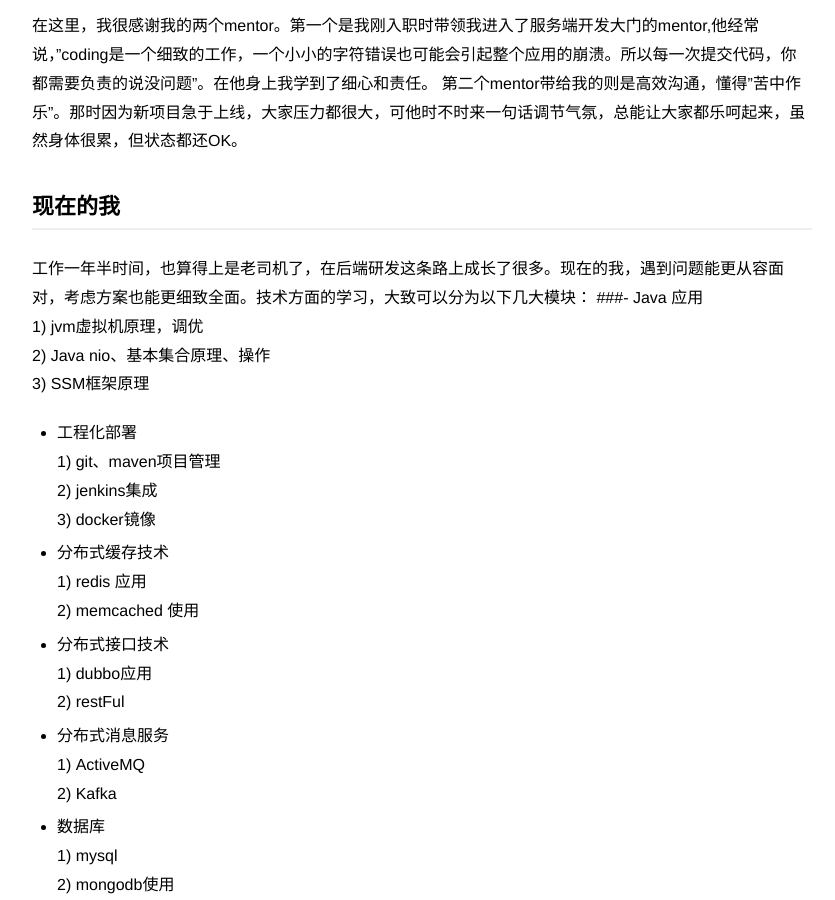
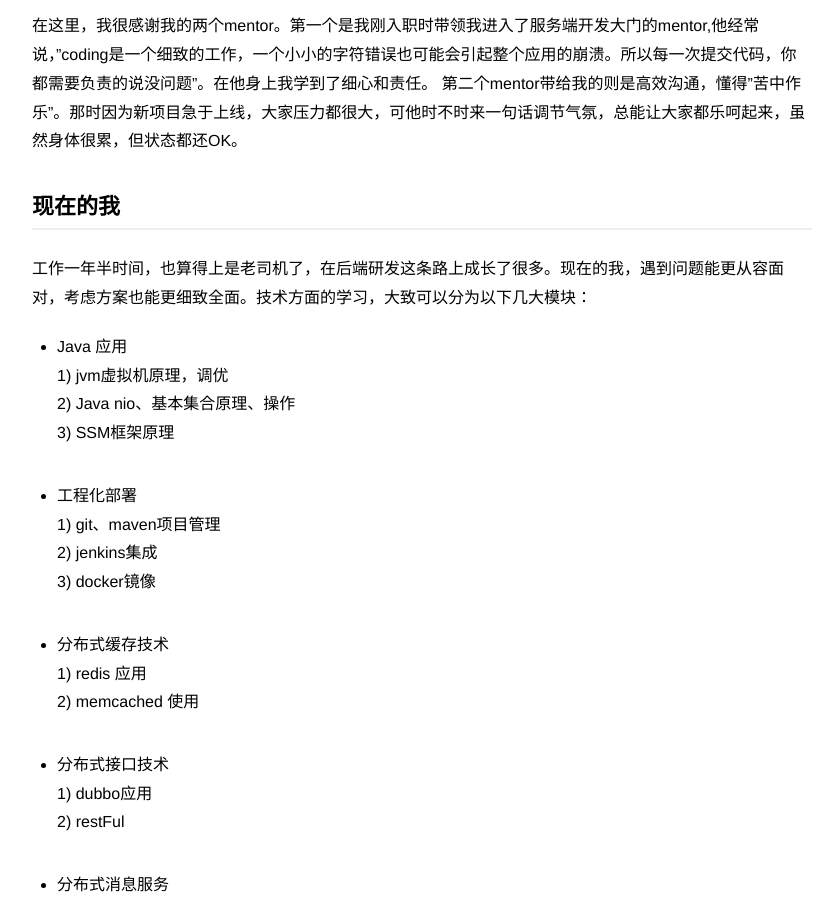
Before and after one commit to chenweiw09/chenweiw09.github.io, a Jekyll site: the page built from _posts/2017-08-13-about-me.md, in a window 1280 px wide and 900 px high, scrolled down 939 px. Shown: the whole window, without its empty margins (218-1053 px from the left). Built offline with Jekyll 4.4.1, drawn with Linux system fonts in a browser that asks for light colours.

```diff
--- a/_posts/2017-08-13-about-me.md
+++ b/_posts/2017-08-13-about-me.md
@@ -22,33 +22,33 @@ category: blog
 
 ## 现在的我<br />
 工作一年半时间，也算得上是老司机了，在后端研发这条路上成长了很多。现在的我，遇到问题能更从容面对，考虑方案也能更细致全面。技术方面的学习，大致可以分为以下几大模块：
-###- Java 应用<br />
+- Java 应用<br />
 	1) jvm虚拟机原理，调优<br />
 	2) Java nio、基本集合原理、操作<br />
-	3) SSM框架原理<br />
+	3) SSM框架原理<br /><br />
 - 工程化部署<br />
 	1) git、maven项目管理<br />
 	2) jenkins集成<br />
-	3) docker镜像<br />
+	3) docker镜像<br /><br />
 - 分布式缓存技术<br />
 	1) redis 应用<br />
-	2) memcached 使用<br />
+	2) memcached 使用<br /><br />
 - 分布式接口技术<br />
 	1) dubbo应用<br />
-	2) restFul<br />
+	2) restFul<br /><br />
 - 分布式消息服务<br />
 	1) ActiveMQ<br />
-	2) Kafka<br />
+	2) Kafka<br /><br />
 - 数据库<br />
 	1) mysql<br />
-	2) mongodb使用<br />
+	2) mongodb使用<br /><br />
 - 大数据<br />
 	1) hdfs基本应用<br />
 	2) hadoop基本应用<br />
-	3) spark scala开发<br />
+	3) spark scala开发<br /><br />
 - 机器学习<br />
 	1) 数据预处理，包括特征筛选、缺失值处理等<br />
-	2) 罗辑回归、决策树、随机森林算法<br />
+	2) 罗辑回归、决策树、随机森林算法<br /><br />
 - 其他<br />
 	1) netty解读<br />
 	2) zookeeper使用<br />
```
